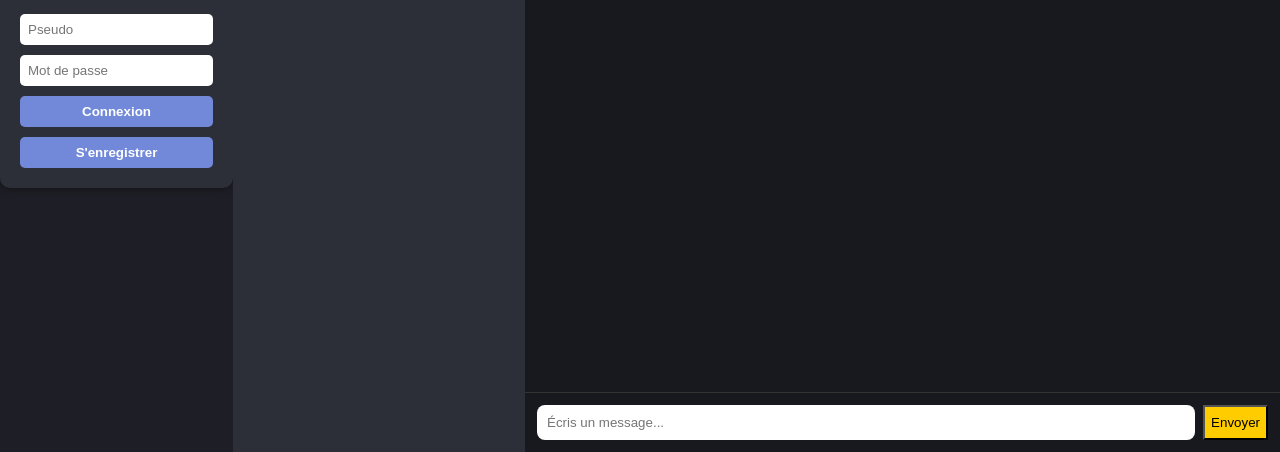
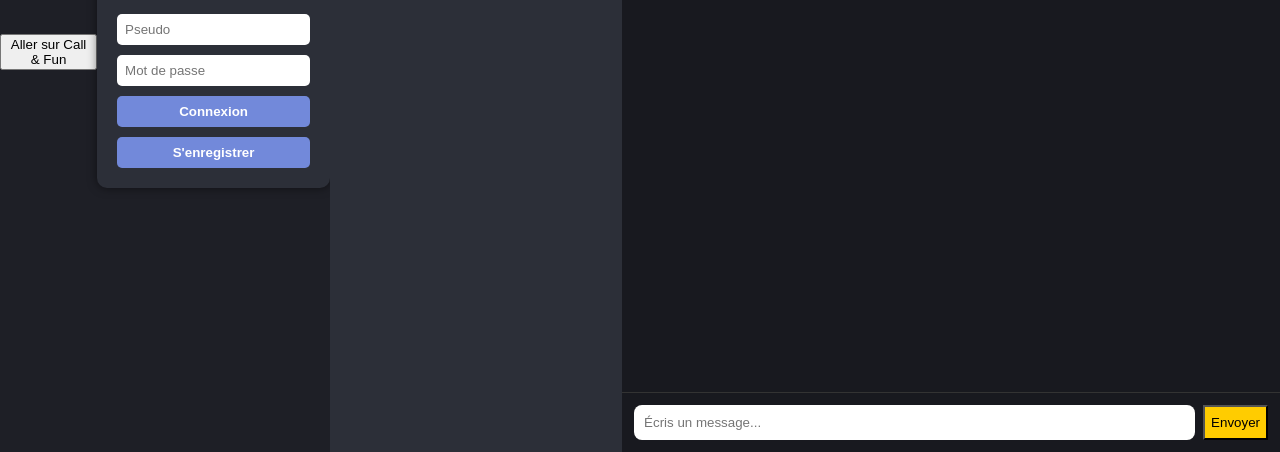
Before and after one commit to noahlevraitestgame-cmd/Site3, a website: page public/index.html in a window 1280 px wide. Shown: the part 348-800 px from the top of the page. Drawn offline with nearby package versions, Linux system fonts and the light colour scheme; no server answers.

Commit message:
Update index.html

```diff
--- a/public/index.html
+++ b/public/index.html
@@ -8,6 +8,13 @@
 </head>
 <body>
 
+  <!-- Bouton fixe en haut -->
+  <header>
+    <button onclick="window.open('https://call-and-fun.onrender.com', '_blank')">
+      Aller sur Call & Fun
+    </button>
+  </header>
+
   <!-- Formulaire login centré -->
   <div class="auth-container" id="authContainer">
     <h2>🔥 Chat Game</h2>
@@ -17,7 +24,7 @@
     <button id="btnRegister">S'enregistrer</button>
   </div>
 
-  <!-- Chat & sidebar, cachés au début -->
+  <!-- Chat & sidebar (cachés au départ) -->
   <div class="app hidden" id="chatApp">
     <aside class="sidebar">
       <h2>🔥 Chat Game</h2>
```
